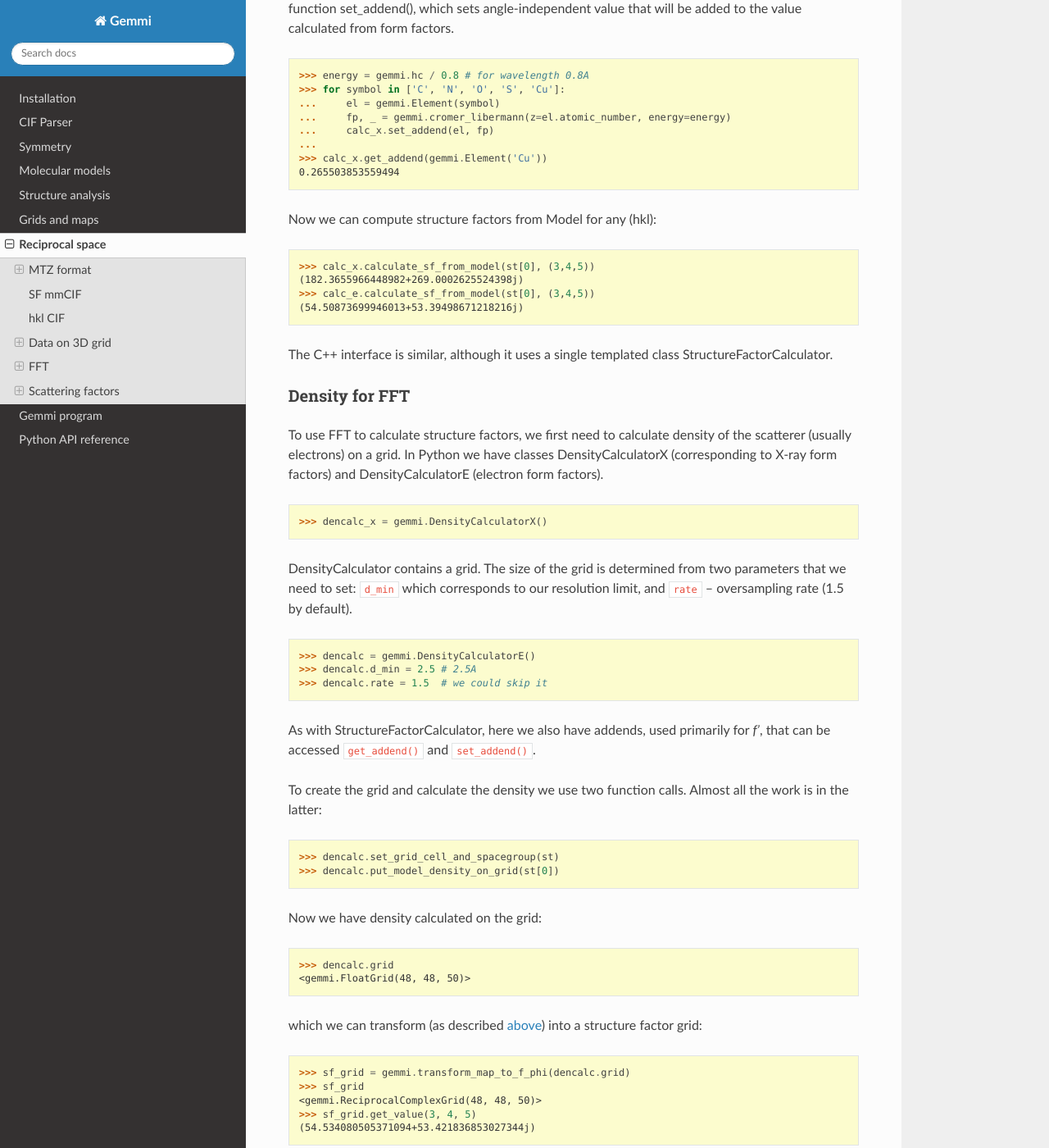
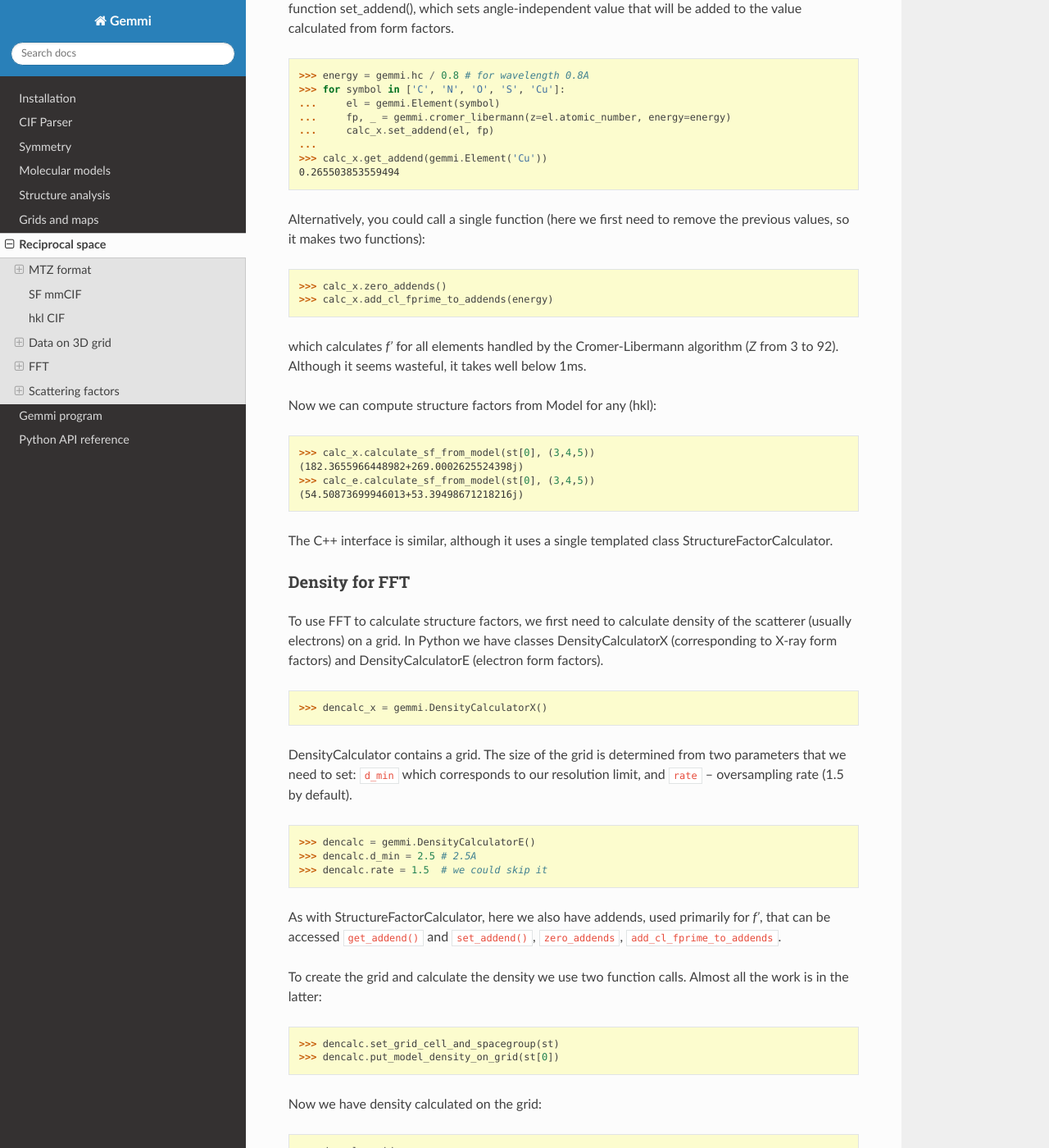
Before and after one commit to project-gemmi/gemmi, a Sphinx documentation site: the page built from docs/hkl.rst, in a window 1280 px wide and 1400 px high, scrolled down 25593 px. Shown: the whole window at 82% size. Built offline with Sphinx 7.4.7 and the Read the Docs theme 2.0.0, drawn with Linux system fonts in a browser that asks for light colours.

Commit message:
added helper function add_cl_fprime_for_all_elements()

```diff
--- a/docs/hkl.rst
+++ b/docs/hkl.rst
@@ -1398,6 +1398,18 @@ that will be added to the value calculated from form factors.
   >>> calc_x.get_addend(gemmi.Element('Cu'))
   0.265503853559494
 
+Alternatively, you could call a single function (here we first need
+to remove the previous values, so it makes two functions):
+
+.. doctest::
+
+  >>> calc_x.zero_addends()
+  >>> calc_x.add_cl_fprime_to_addends(energy)
+
+which calculates *f'* for all elements handled by the Cromer-Libermann
+algorithm (*Z* from 3 to 92). Although it seems wasteful, it takes
+well below 1ms.
+
 Now we can compute structure factors from Model for any (hkl):
 
 .. doctest::
@@ -1434,7 +1446,7 @@ our resolution limit, and ``rate`` -- oversampling rate (1.5 by default).
 
 As with StructureFactorCalculator, here we also have addends,
 used primarily for *f'*, that can be accessed ``get_addend()``
-and ``set_addend()``.
+and ``set_addend()``, ``zero_addends``, ``add_cl_fprime_to_addends``.
 
 To create the grid and calculate the density we use two function calls.
 Almost all the work is in the latter:
```
Also changed, not shown: 2 other files.
